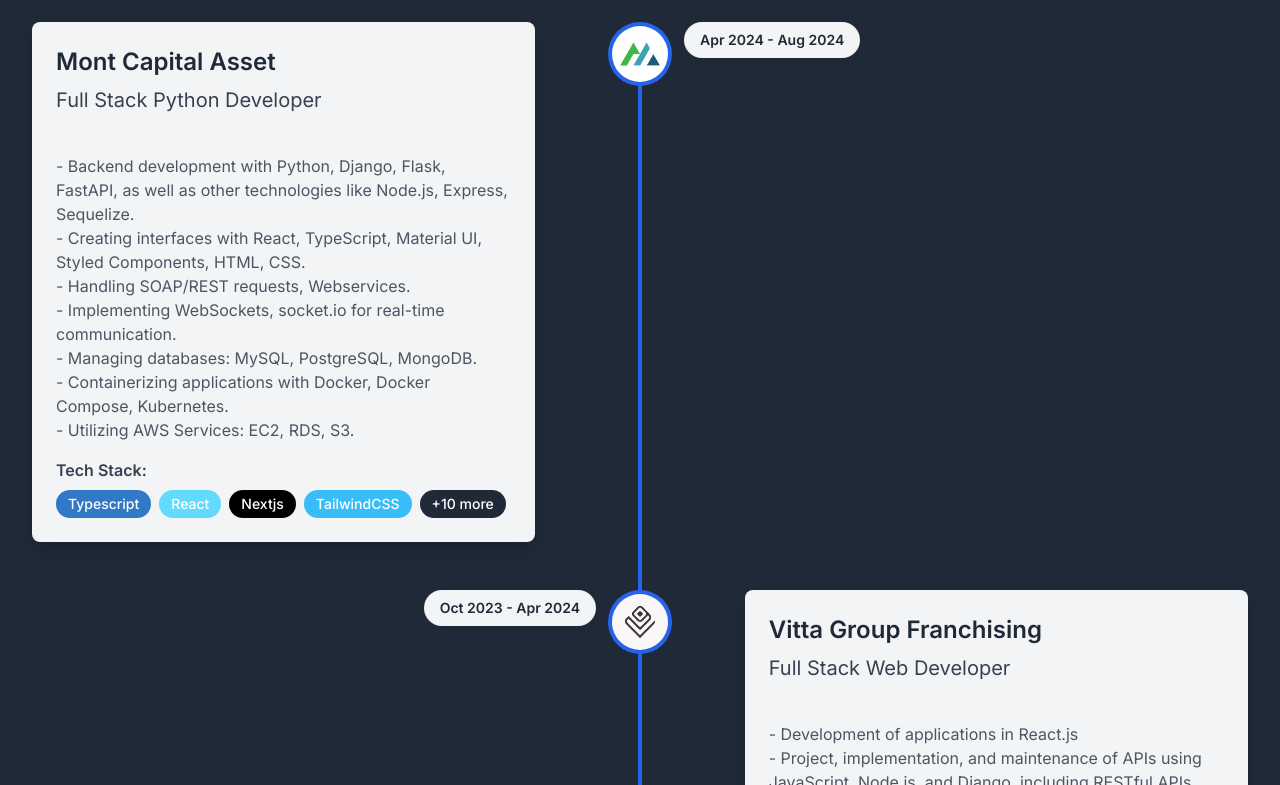
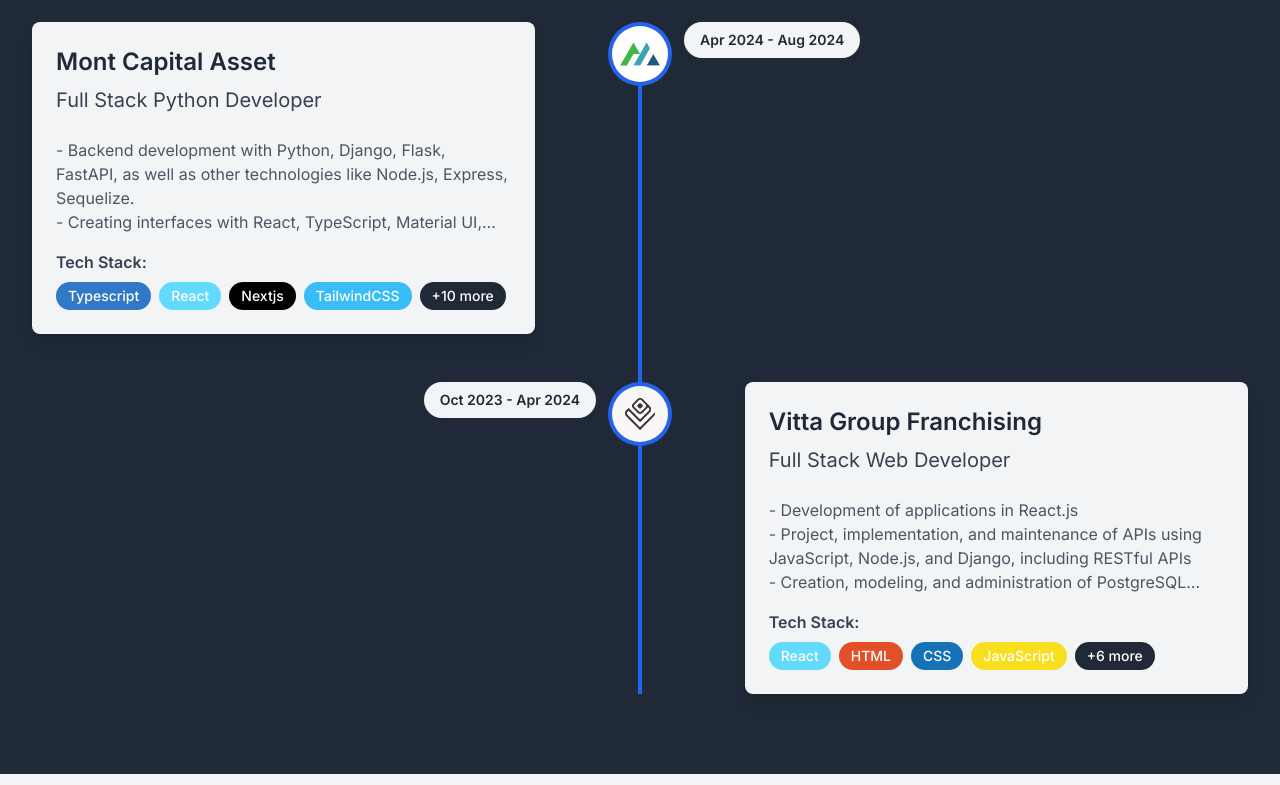
Before and after one commit to LucasNoliveira/portfolio-page, a Next.js app: page / in a window 1280 px wide. Shown: the part 1915-2700 px from the top of the page. Built offline with nearby package versions, Linux system fonts and the light colour scheme.

Commit message:
experience read more

```diff
--- a/src/app/components/Experiences.tsx
+++ b/src/app/components/Experiences.tsx
@@ -1,15 +1,28 @@
 'use client';
-import { FC, useState } from 'react';
+import { FC, useState, useRef, useEffect } from 'react';
 import { useLanguage } from '../context/LanguageContext';
 import { motion } from 'framer-motion';
 import { techColors } from './techTags'; // Ensure techColors is imported
 
 const ExperienceCard: FC<{ exp: any; index: number }> = ({ exp, index }) => {
     const [showAllTechs, setShowAllTechs] = useState(false);
+    const [showMore, setShowMore] = useState(false);
+    const [isTruncated, setIsTruncated] = useState(false);
+    const descriptionRef = useRef<HTMLParagraphElement>(null);
+    const { translations } = useLanguage();
+
 
     const toggleTechStack = () => {
         setShowAllTechs(!showAllTechs);
     };
+
+    useEffect(() => {
+        if (descriptionRef.current) {
+            // Verifica se a altura do parágrafo é maior que o limite de 5 linhas
+            const isOverflowing = descriptionRef.current.scrollHeight > descriptionRef.current.clientHeight;
+            setIsTruncated(isOverflowing);
+        }
+    }, []);
 
     const renderTechStack = (techStack: string[], showAll: boolean) => {
         const maxVisibleItems = 4;
@@ -93,7 +106,23 @@
                     {exp.startDate} - {exp.endDate}
                 </div>
 
-                <p className="text-base text-gray-600 mt-4 whitespace-pre-line">{exp.description}</p>
+                <div className="relative">
+                    <p
+                        ref={descriptionRef}
+                        className={`text-base text-gray-600 whitespace-pre-line ${!showMore ? 'line-clamp-5' : ''}`}
+                    >
+                        {exp.description}
+                    </p>
+                    {isTruncated && (
+                        <span
+                            className="text-blue-600 cursor-pointer hover:underline"
+                            onClick={() => setShowMore(!showMore)}
+                        >
+                            {showMore ? translations.readLess : translations.readMore}
+                            </span>
+                    )}
+                </div>
+
                 {exp.techStack && (
                     <div className="mt-4">
                         <h4 className="text-gray-700 font-semibold">Tech Stack:</h4>
```
